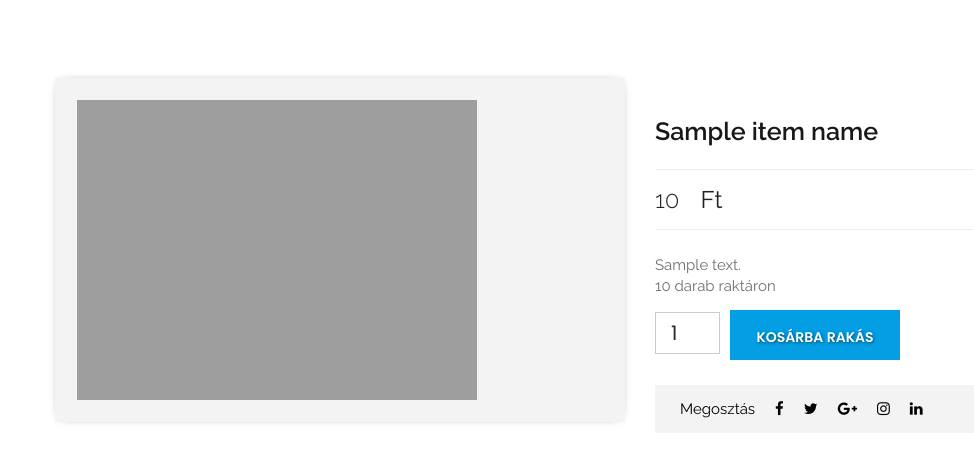
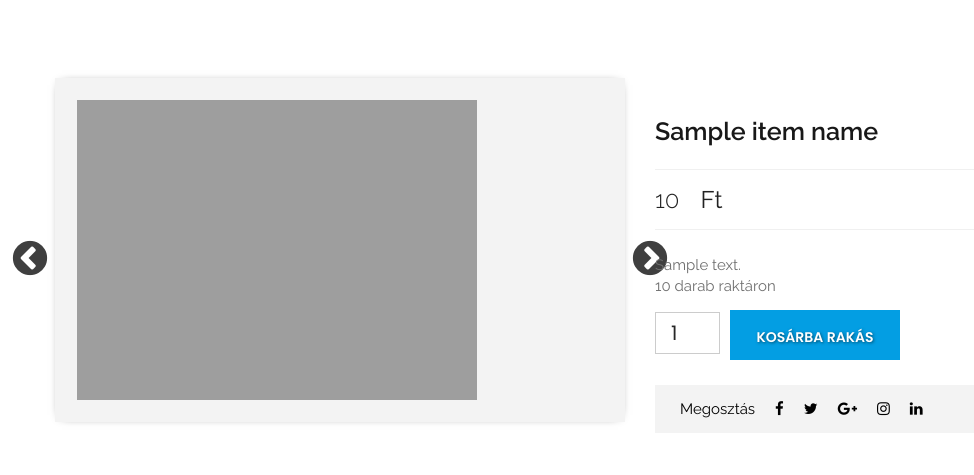
Before and after one commit to mgyori/webshop-for-sdt, a Spring app: page /details in a window 1280 px wide. Shown: the part 405-880 px from the top of the page, without its empty margins (0-974 px from the left). Run offline with Thymeleaf, Linux system fonts and the light colour scheme; the template is opened without the code that fills it: most values are stand-ins (such as "Sample title", 1, 10 or a date in 2020); data that the repository does not hold is empty; some of the project's set-up classes (security, data sources, template engines, error pages and the like) are left out, and stand-ins take their place.

Commit message:
made slick slider for details page

```diff
--- a/src/main/resources/templates/details.html
+++ b/src/main/resources/templates/details.html
@@ -33,6 +33,12 @@
 						<div class="row">
 							<div class="col-xl-6 col-lg-12 col-md-12">
 								<div class="product_detail_feature_img hizoom hi2">
+									<div class="product_img">
+										<img class="img-responsive" th:src="@{'/assets/images/items/' + ${itemImage} + '.jpg'}" alt=""/>
+									</div>
+									<div class="product_img">
+										<img class="img-responsive" th:src="@{'/assets/images/items/' + ${itemImage} + '.jpg'}" alt=""/>
+									</div>
 									<div class="product_img">
 										<img class="img-responsive" th:src="@{'/assets/images/items/' + ${itemImage} + '.jpg'}" alt=""/>
 									</div>
@@ -120,5 +126,10 @@
 		</div>
 
 		<div th:insert="home :: footer"></div>
+		<script>
+            $(document).ready(function(){
+                $('.product_detail_feature_img').slick();
+            });
+        </script>
 	</body>
 </html>
```
